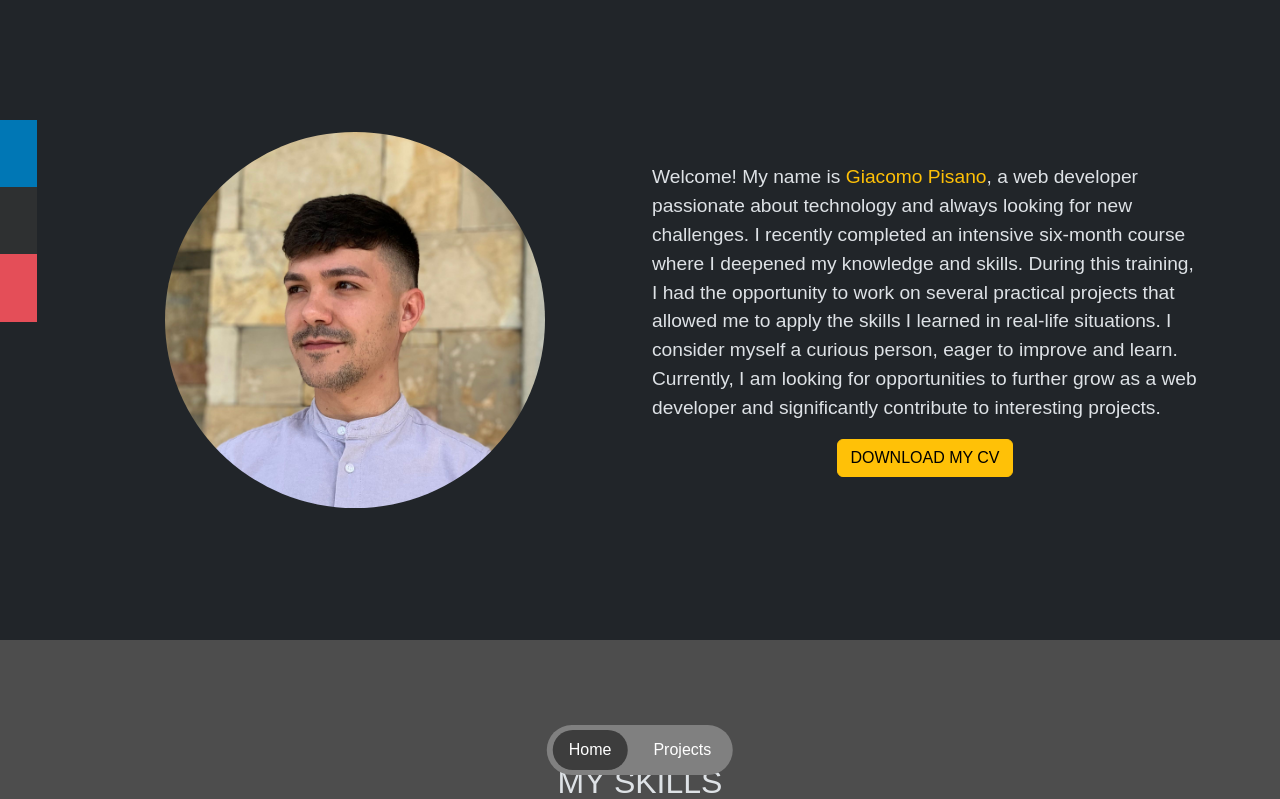
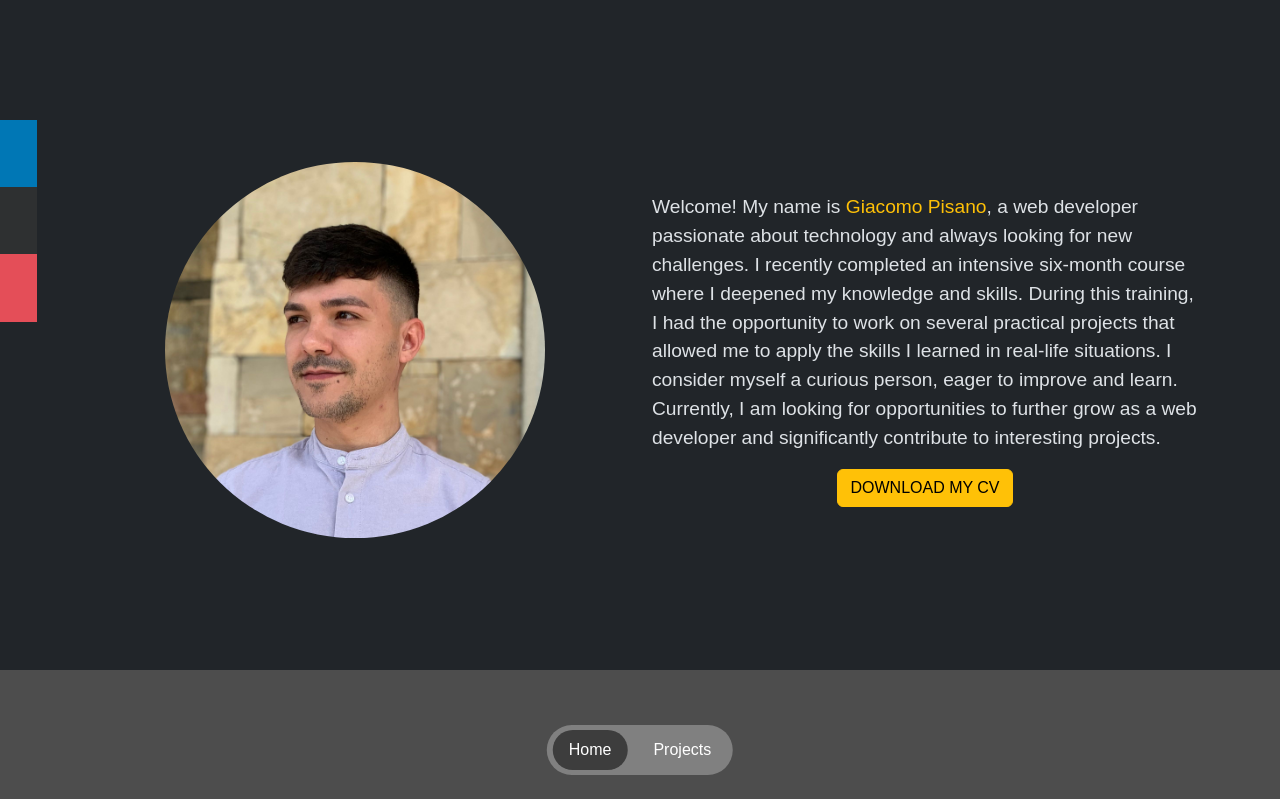
Before and after one commit to GiPisano/personal-portfolio, a Vue app: page / in a window 1280 px wide. Shown: the top 799 px of the page. Built offline with nearby package versions, Linux system fonts and the light colour scheme.

Commit message:
fix margin layout app.vue and update cv

```diff
--- a/src/App.vue
+++ b/src/App.vue
@@ -20,4 +20,8 @@ export default {
 
 <style lang="scss">
 @use "./styles/general.scss";
+body {
+  margin-bottom: 100px;
+  margin-top: 30px;
+}
 </style>
--- a/src/components/ProjectsPage.vue
+++ b/src/components/ProjectsPage.vue
@@ -41,7 +41,7 @@ export default {
   <h1 class="text-center">My Projects</h1>
   <div class="container">
     <div class="row g-4">
-      <div v-for="project in Projects" :key="project.id" class="col-4">
+      <div v-for="project in Projects" :key="project.id" class="col-md-4">
         <div class="card">
           <div class="card-header">
             <img :src="project.imgSrc" :alt="project.title" />
```
Also changed, not shown: 1 other file (tests, documents, lock files or other folders).
